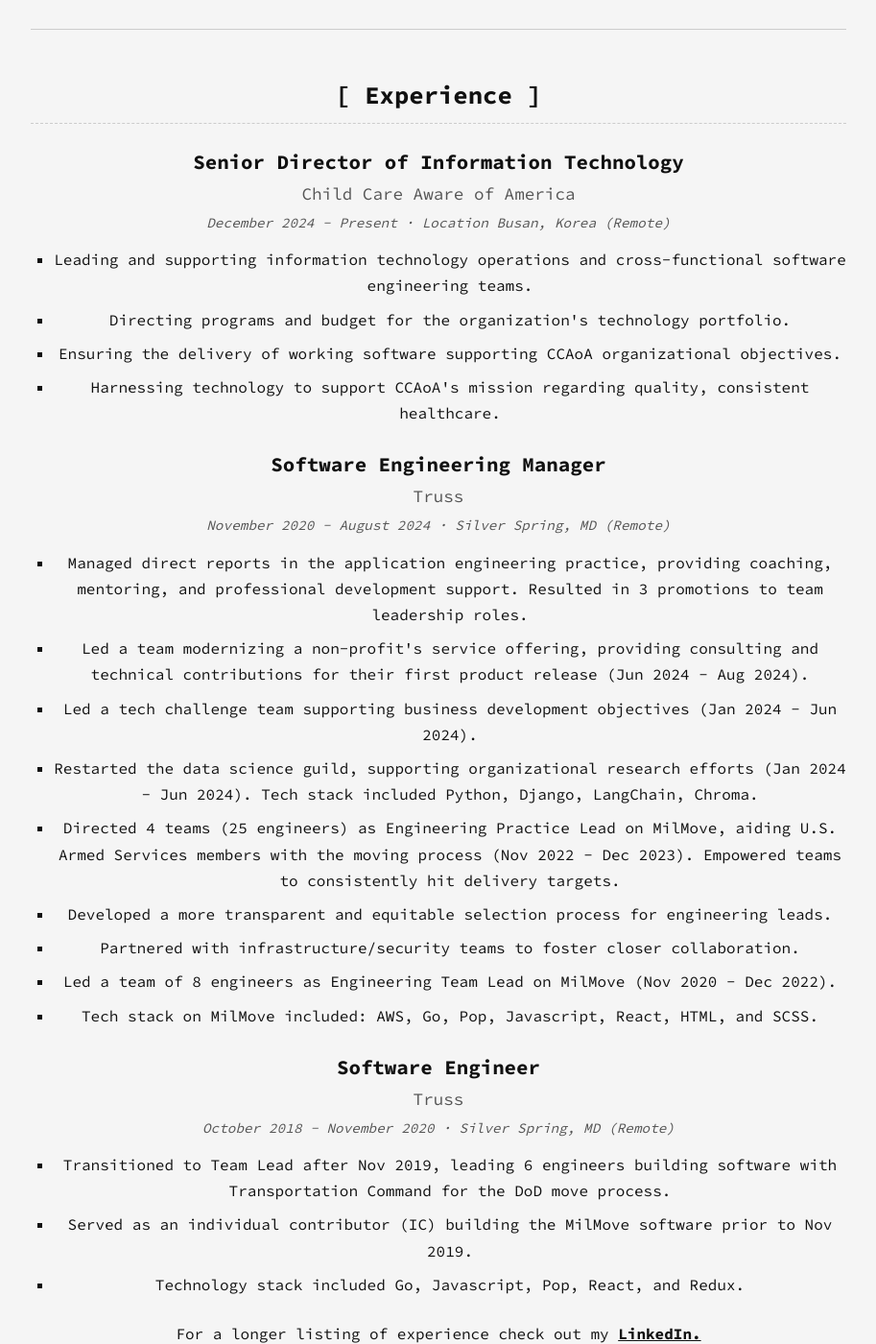
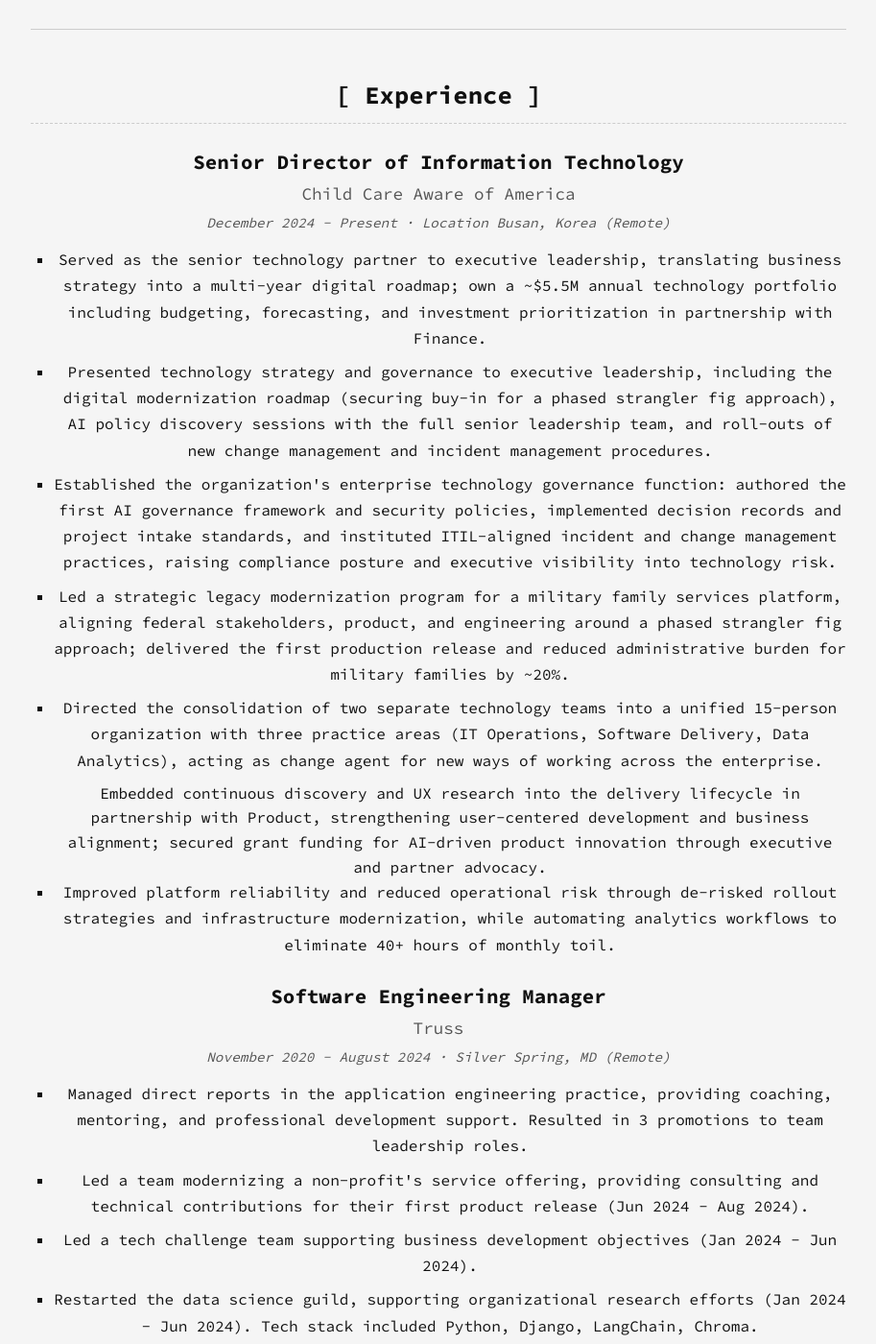
Before and after one commit to Ryan-Koch/ryan-koch.github.io, a Jekyll site: the page built from about.html, in a window 1280 px wide and 1400 px high, scrolled down 683 px. Shown: the whole window at 96% size, without its empty margins (183-1096 px from the left). Built offline with Jekyll 4.4.1, drawn with Linux system fonts in a browser that asks for light colours.

Commit message:
Revise senior director responsibilities in about.html
Updated job responsibilities to reflect current role and achievements.

```diff
--- a/about.html
+++ b/about.html
@@ -38,10 +38,25 @@ description: "Ryan Koch, IT Director and host of the Civic Tech Chat podcast, pa
       <h4>Child Care Aware of America</h4>
       <p class="meta"><em>December 2024 - Present · Location Busan, Korea (Remote)</em></p>
       <ul>
-        <li>Leading and supporting information technology operations and cross-functional software engineering teams.</li>
-        <li>Directing programs and budget for the organization's technology portfolio.</li>
-        <li>Ensuring the delivery of working software supporting CCAoA organizational objectives.</li>
-        <li>Harnessing technology to support CCAoA's mission regarding quality, consistent healthcare.</li>
+        <li>
+          Served as the senior technology partner to executive leadership, translating business strategy into a multi-year digital roadmap; own a ~$5.5M annual technology portfolio including budgeting, forecasting, and investment prioritization in partnership with Finance.
+        </li>
+        <li>
+          Presented technology strategy and governance to executive leadership, including the digital modernization roadmap (securing buy-in for a phased strangler fig approach), AI policy discovery sessions with the full senior leadership team, and roll-outs of new change management and incident management procedures.
+        </li>
+        <li>
+          Established the organization's enterprise technology governance function: authored the first AI governance framework and security policies, implemented decision records and project intake standards, and instituted ITIL-aligned incident and change management practices, raising compliance posture and executive visibility into technology risk.
+        </li>
+        <li>
+          Led a strategic legacy modernization program for a military family services platform, aligning federal stakeholders, product, and engineering around a phased strangler fig approach; delivered the first production release and reduced administrative burden for military families by ~20%.
+        </li>
+        <li>
+          Directed the consolidation of two separate technology teams into a unified 15-person organization with three practice areas (IT Operations, Software Delivery, Data Analytics), acting as change agent for new ways of working across the enterprise.
+        </li>
+          Embedded continuous discovery and UX research into the delivery lifecycle in partnership with Product, strengthening user-centered development and business alignment; secured grant funding for AI-driven product innovation through executive and partner advocacy.
+        <li>
+          Improved platform reliability and reduced operational risk through de-risked rollout strategies and infrastructure modernization, while automating analytics workflows to eliminate 40+ hours of monthly toil.
+        </li>
       </ul>
     </div>
 
```
